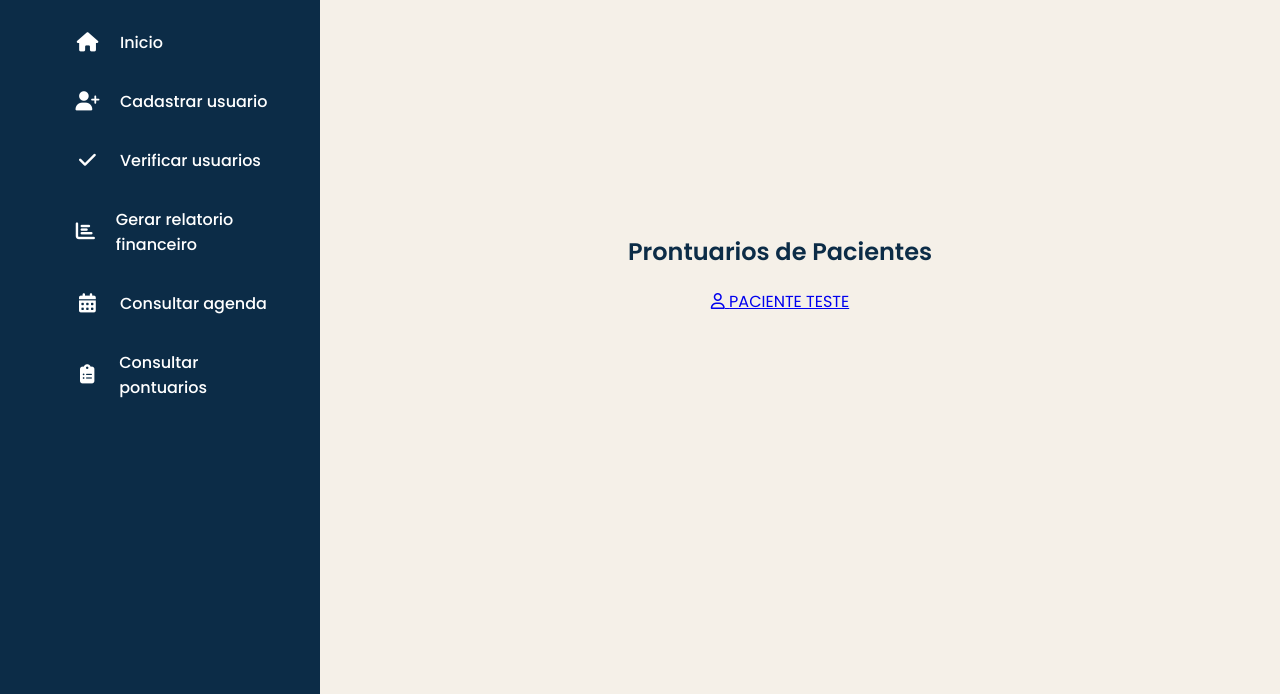
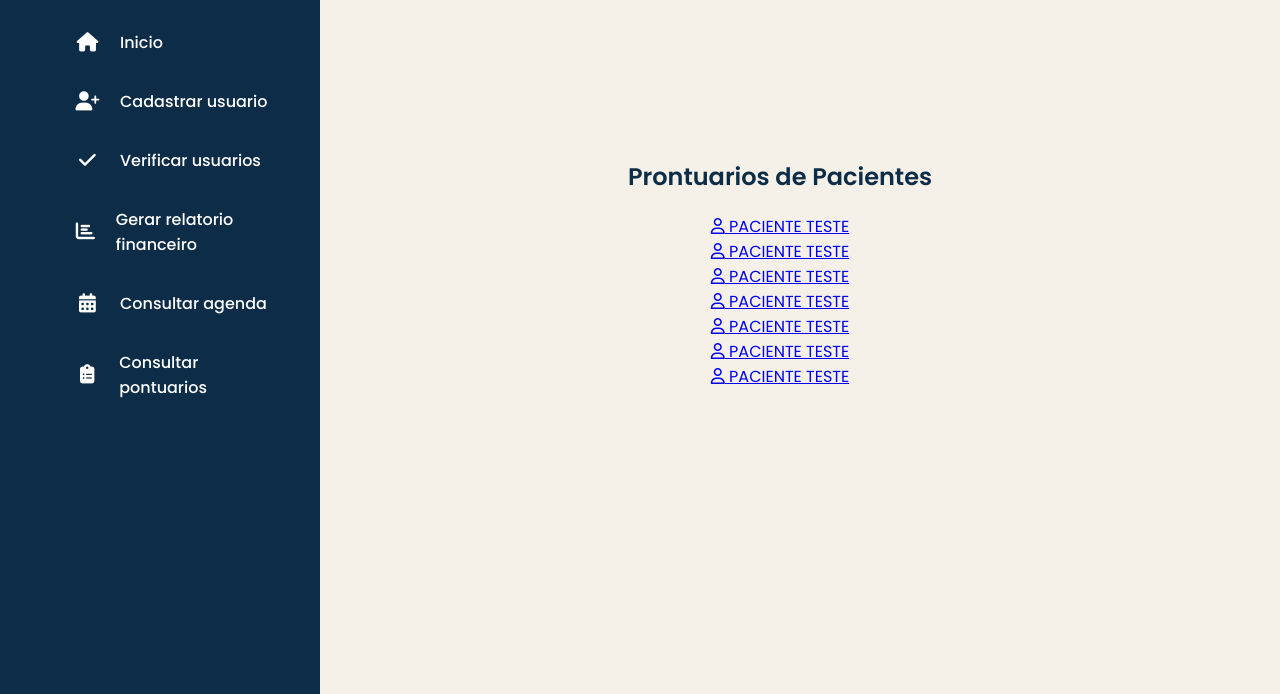
Before and after one commit to UniSorriso/sistema-UniSorriso, a plain HTML site: page verPontuario.html in a window 1280 px wide. Shown: the part 136-830 px from the top of the page. Drawn offline with Linux system fonts and the light colour scheme.

Commit message:
Patient information interface

```diff
--- a/verPontuario.html
+++ b/verPontuario.html
@@ -73,15 +73,35 @@
         <div class="title-agenda">
             <h2>Prontuarios de Pacientes</h2>
         </div>
+        <a href="#" class="prontuario-bar">
+            <i class="fa-regular fa-user"></i>
+            <span>PACIENTE TESTE</span>
+        </a>
+        <a href="#" class="prontuario-bar">
+            <i class="fa-regular fa-user"></i>
+            <span>PACIENTE TESTE</span>
+        </a>
+        <a href="#" class="prontuario-bar">
+            <i class="fa-regular fa-user"></i>
+            <span>PACIENTE TESTE</span>
+        </a>
+        <a href="#" class="prontuario-bar">
+            <i class="fa-regular fa-user"></i>
+            <span>PACIENTE TESTE</span>
+        </a>
+        <a href="#" class="prontuario-bar">
+            <i class="fa-regular fa-user"></i>
+            <span>PACIENTE TESTE</span>
+        </a>
+        <a href="#" class="prontuario-bar">
+            <i class="fa-regular fa-user"></i>
+            <span>PACIENTE TESTE</span>
+        </a>
+        <a href="#" class="prontuario-bar">
+            <i class="fa-regular fa-user"></i>
+            <span>PACIENTE TESTE</span>
+        </a>
 
-        <div class="prontuario-container">
-
-            <a href="#" class="prontuario-item">
-                <i class="fa-regular fa-user"></i>
-                <span>PACIENTE TESTE</span>
-            </a>
-
-        </div>
     </main>
 </body>
 </html>
```
